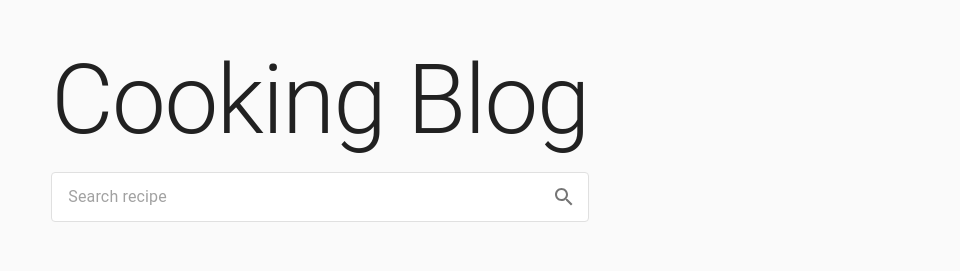
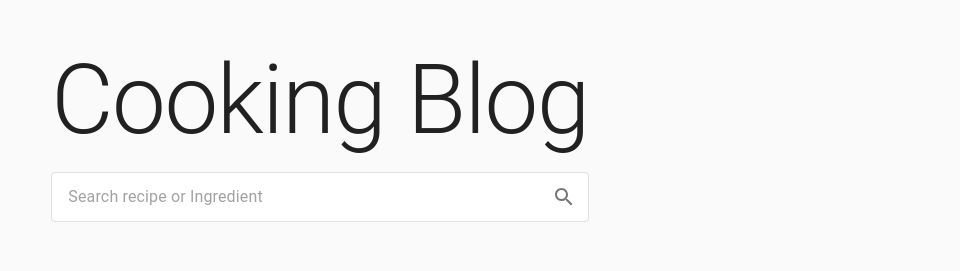
Before and after one commit to NguyenVuNhan/cooking-blog-fe, a React (Create React App) app: page / in a window 1280 px wide. Shown: the part 267-538 px from the top of the page, without its empty margins (320-1280 px from the left). Built offline with nearby package versions, Linux system fonts and the light colour scheme.

Commit message:
Handle recipe search

```diff
--- a/src/components/molecules/Search/Search.component.tsx
+++ b/src/components/molecules/Search/Search.component.tsx
@@ -14,7 +14,7 @@ const Search: FC<Props> = ({ onSearch }) => {
   return (
     <form onSubmit={handleSubmit(onSearch)}>
       <InputBase
-        placeholder="Search recipe"
+        placeholder="Search recipe or Ingredient"
         inputProps={{ "aria-label": "Search recipe" }}
         name="data"
         className="rounded pl-2 w-100 bg-white mt-2 border"
--- a/src/components/molecules/Search/Search.container.tsx
+++ b/src/components/molecules/Search/Search.container.tsx
@@ -15,7 +15,7 @@ const SearchContainer: FC<Props> = ({ onSearch, search }) => {
   const q = useQuery();
 
   const _onSearch = (data: SearchForm) => {
-    const query = `?q=${data.data}`;
+    const query = `${data.data}`;
     search(query);
 
     onSearch && onSearch(query);
@@ -23,8 +23,9 @@ const SearchContainer: FC<Props> = ({ onSearch, search }) => {
 
   useEffect(() => {
     if (!q.get("q")) return;
-    const query = q.toString();
-    search(`?${query}`);
+    const query = q.get("q") || "";
+
+    search(query);
   }, []);
 
   return <SearchComponent onSearch={_onSearch} />;
--- a/src/pages/Recipes/Recipes.component.tsx
+++ b/src/pages/Recipes/Recipes.component.tsx
@@ -18,7 +18,7 @@ const SearchRecipe: FC = () => {
           </Typography>
           <Search
             onSearch={(query) =>
-              history.replace(`${history.location.pathname}${query}`)
+              history.replace(`${history.location.pathname}?q=${query}`)
             }
           />
         </div>
--- a/src/services/recipe/index.ts
+++ b/src/services/recipe/index.ts
@@ -1,9 +1,10 @@
 import axios from "axios";
 
 export type SearchResponseData = BaseBody<{ recipes: Recipes }>;
-export const search = async (_query: string): Promise<SearchResponseData> => {
-  // TODO: change to search recipe
-  const res = await axios.get<SearchResponseData>("/api/recipe");
+export const search = async (query: string): Promise<SearchResponseData> => {
+  console.log(query);
+
+  const res = await axios.get<SearchResponseData>(`/api/recipe?query=${query}`);
   return res.data;
 };
 
```
